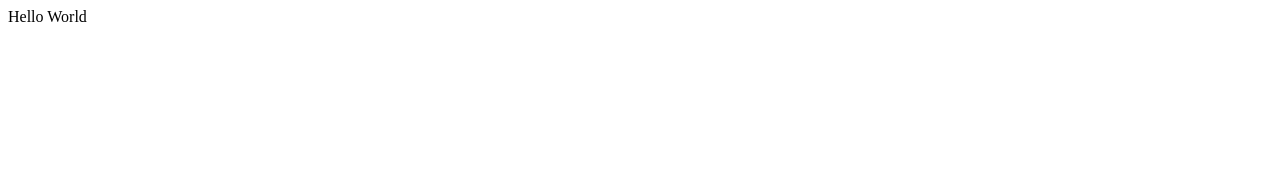
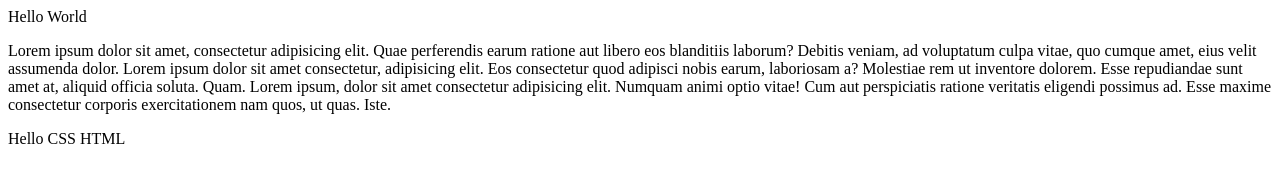
Before and after one commit to Frida-W/gitTest, a plain HTML site: page Index.html in a window 1280 px wide. Drawn offline with Linux system fonts and the light colour scheme.

Commit message:
forth commit

```diff
--- a/Index.html
+++ b/Index.html
@@ -1,13 +1,34 @@
 <!DOCTYPE html>
 <html lang="en">
+
 <head>
     <meta charset="UTF-8">
     <meta http-equiv="X-UA-Compatible" content="IE=edge">
     <meta name="viewport" content="width=device-width, initial-scale=1.0">
+    <meta name="keywords" content="HTML,CSS">
+    <meta name="description" content="sdhgjs dsfhsdgjdjchdgvjjh dhfdsj">
     <title>I'm a coder</title>
+    <style>
+        em {
+            font-style: normal;
+        }
+
+        em.html-em {}
+    </style>
 </head>
 
 <body>
     Hello World
+    <p>
+        Lorem ipsum dolor sit amet, consectetur adipisicing elit. Quae perferendis earum ratione aut libero eos
+        blanditiis laborum? Debitis veniam, ad voluptatum culpa vitae, quo cumque amet, eius velit assumenda dolor.
+        Lorem ipsum dolor sit amet consectetur, adipisicing elit. Eos consectetur quod adipisci nobis earum, laboriosam
+        a? Molestiae rem ut inventore dolorem. Esse repudiandae sunt amet at, aliquid officia soluta. Quam.
+        Lorem ipsum, dolor sit amet consectetur adipisicing elit. Numquam animi optio vitae! Cum aut perspiciatis
+        ratione veritatis eligendi possimus ad. Esse maxime consectetur corporis exercitationem nam quos, ut quas. Iste.
+    </p>
+
+    <p>Hello <em>CSS</em> HTML</p>
 </body>
+
 </html>
```
